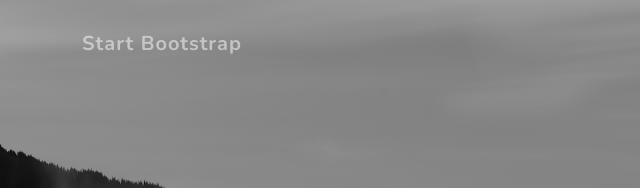
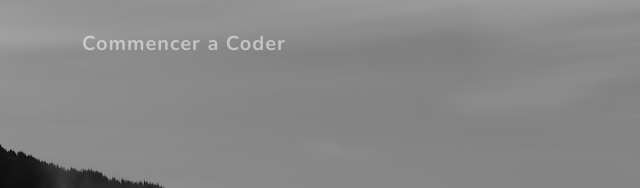
Before and after one commit to christianplenty/christianplenty.github.io, a plain HTML site: page index.html in a window 1280 px wide. Shown: the top 188 px of the page, 0-640 px from the left. Drawn offline with nearby package versions, Linux system fonts and the light colour scheme.

Commit message:
Initial commit

```diff
--- a/index.html
+++ b/index.html
@@ -19,7 +19,7 @@
         <!-- Navigation-->
         <nav class="navbar navbar-expand-lg navbar-light fixed-top" id="mainNav">
             <div class="container">
-                <a class="navbar-brand js-scroll-trigger" href="#page-top">Start Bootstrap</a>
+                <a class="navbar-brand js-scroll-trigger" href="#page-top">Commencer a Coder</a>
                 <button class="navbar-toggler navbar-toggler-right" type="button" data-toggle="collapse" data-target="#navbarResponsive" aria-controls="navbarResponsive" aria-expanded="false" aria-label="Toggle navigation">
                     Menu
                     <i class="fas fa-bars"></i>
```
